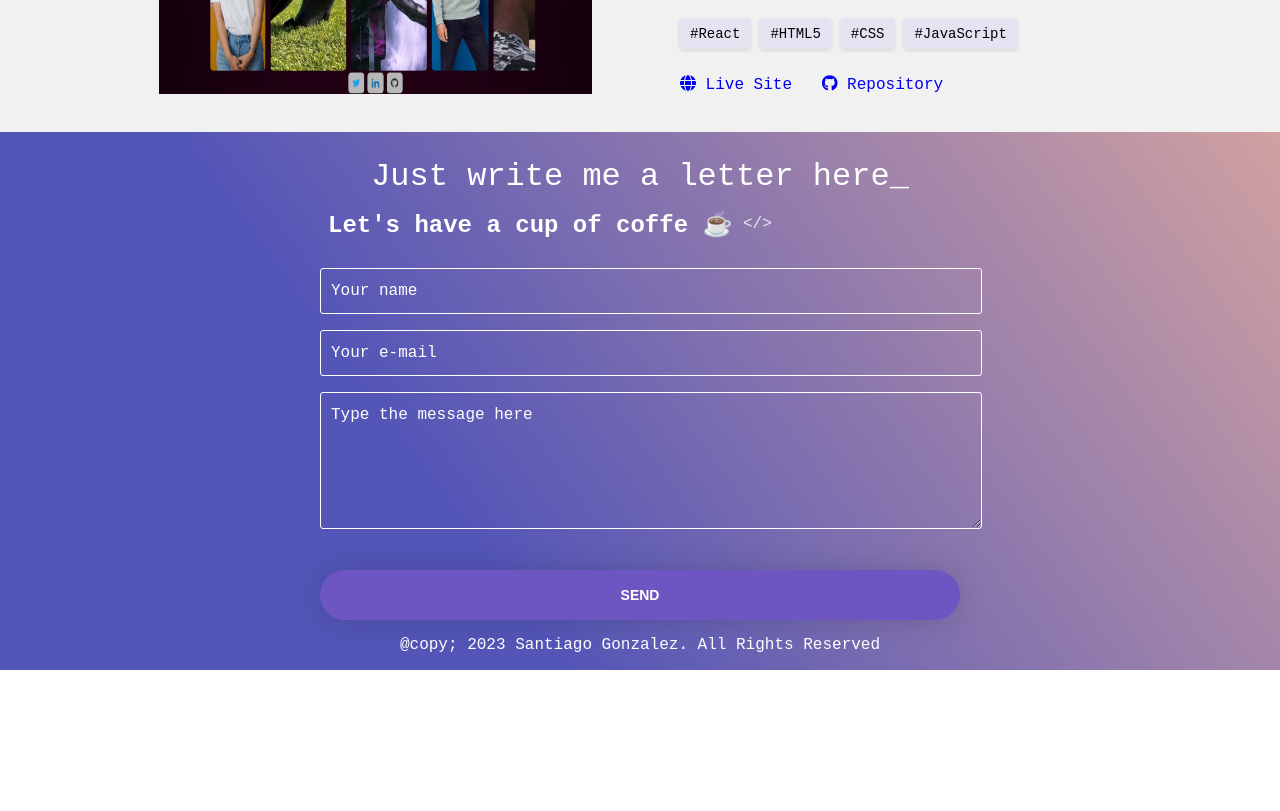
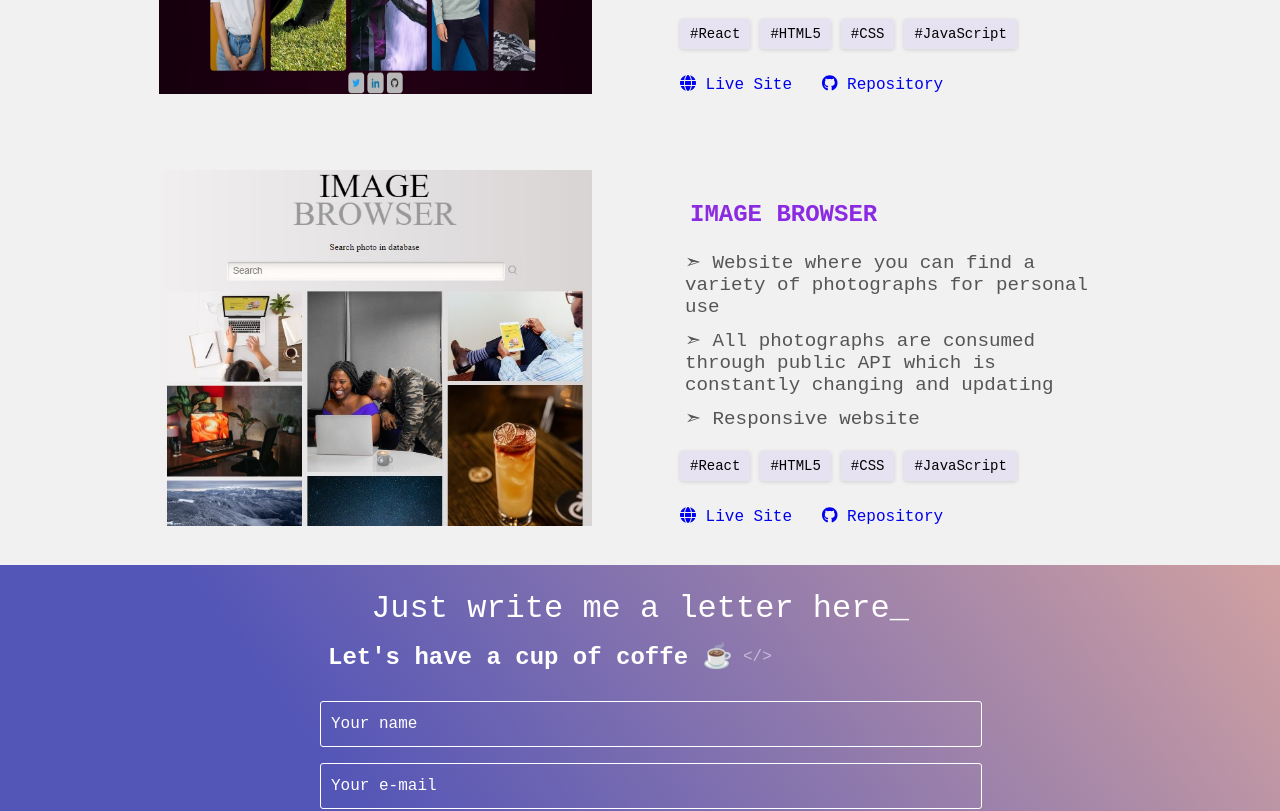
Before and after one commit to santiagogozu/Portafolio, a React (Create React App) app: page / in a window 1280 px wide. Shown: the part 1200-2011 px from the top of the page. Before the commit the page ends 1870 px from the top, so only its background shows below. Built offline with nearby package versions, Linux system fonts and the light colour scheme.

Commit message:
Adding project image-browser

```diff
--- a/src/Components/Project/Project.jsx
+++ b/src/Components/Project/Project.jsx
@@ -4,6 +4,7 @@ import imgHappyCoding from "../../img/happyCoding.jpg";
 import { FontAwesomeIcon } from '@fortawesome/react-fontawesome'
 import { faGlobe } from '@fortawesome/free-solid-svg-icons'
 import { faGithub } from '@fortawesome/free-brands-svg-icons'
+import imageBrowser from "../../img/imageBrowser.jpg";
 const Project = () => {
   return (
     <section id="projects">
@@ -33,6 +34,32 @@ const Project = () => {
           </div>
         </div>
       </div>
+
+      <div className="project">
+        <div className="project1">
+          <div className="projectImg">
+            <img src={imageBrowser} alt="" className="gradient-custom"/>
+          </div>
+          <div className="project-details">
+            <ul className="my-item">
+              <h3 className="projectName">IMAGE BROWSER</h3>
+              <li>➣ Website where you can find a variety of photographs for personal use</li>
+              <li>➣ All photographs are consumed through public API which is constantly changing and updating</li>
+              <li>➣ Responsive website</li>
+            </ul>
+            <ul className="tags">
+              <li>#React</li>
+              <li>#HTML5</li>
+              <li>#CSS</li>
+              <li>#JavaScript</li>
+            </ul>
+            <div className="project-link">
+              <a href="https://santiagogozu.github.io/Image-Browser/"><FontAwesomeIcon icon={faGlobe} /><i className="fs fa-globe"></i> Live Site</a>
+              <a href="https://github.com/santiagogozu/Image-Browser"><FontAwesomeIcon icon={faGithub} /><i className="fs fa-globe"></i> Repository</a>
+            </div>
+          </div>
+        </div>
+      </div>
     </section>
   );
 };
```
Also changed, not shown: src/img/imageBrowser.jpg (added).
